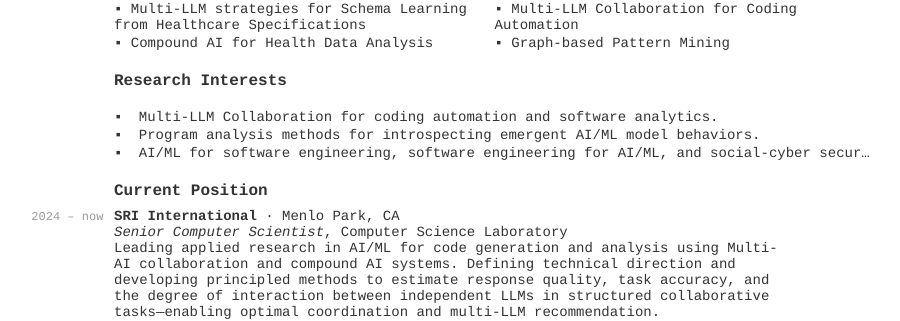
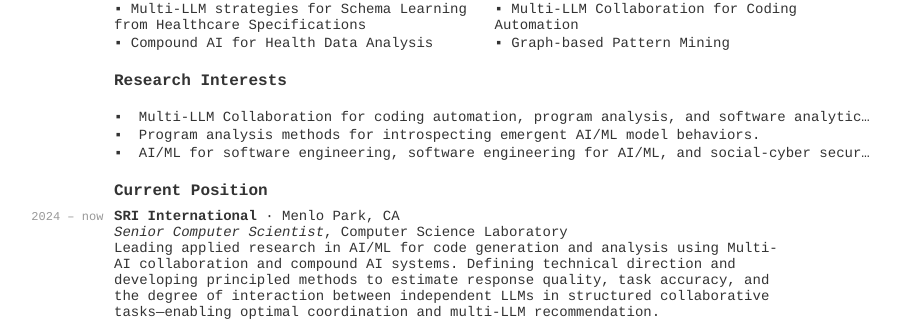
Before and after one commit to hsanchez/hsanchez.github.io, a Jekyll site: the page built from posts/notes/_posts/2017-02-01-cv.md, in a window 1280 px wide and 900 px high, scrolled down 458 px. Shown: the part 151-472 px from the top of the window, without its empty margins (196-1096 px from the left). Built offline with Jekyll 4.4.1, drawn with Linux system fonts in a browser that asks for light colours.

Commit message:
minor set of changes

```diff
--- a/posts/notes/_posts/2017-02-01-cv.md
+++ b/posts/notes/_posts/2017-02-01-cv.md
@@ -121,7 +121,7 @@
   <div class="heading" id="research-interests">Research Interests</div>
   <div class="entry">
     <div class="research-interests">
-        <div>Multi-LLM Collaboration for coding automation and software analytics.</div>
+        <div>Multi-LLM Collaboration for coding automation, program analysis, and software analytics.</div>
         <div>Program analysis methods for introspecting emergent AI/ML model behaviors.</div>
         <div>AI/ML for software engineering, software engineering for AI/ML, and social-cyber security.</div>
     </div>
```
